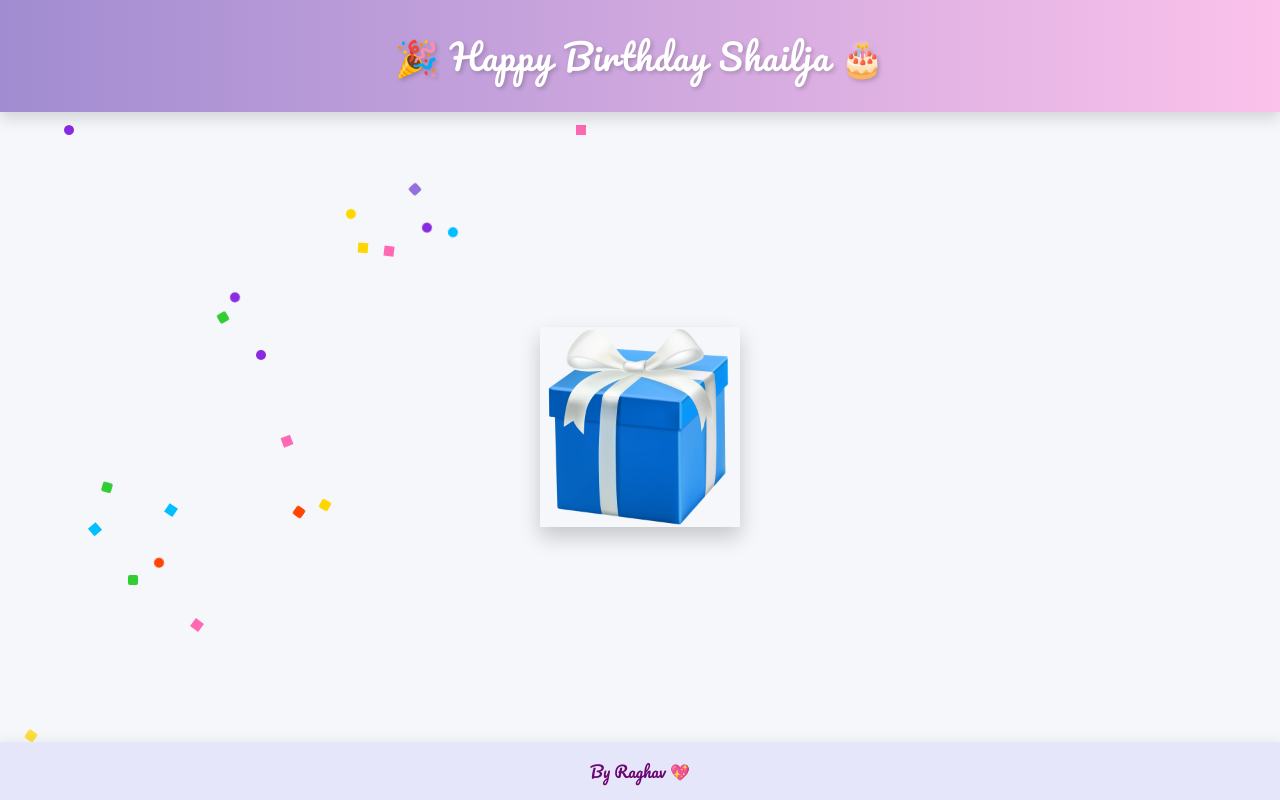
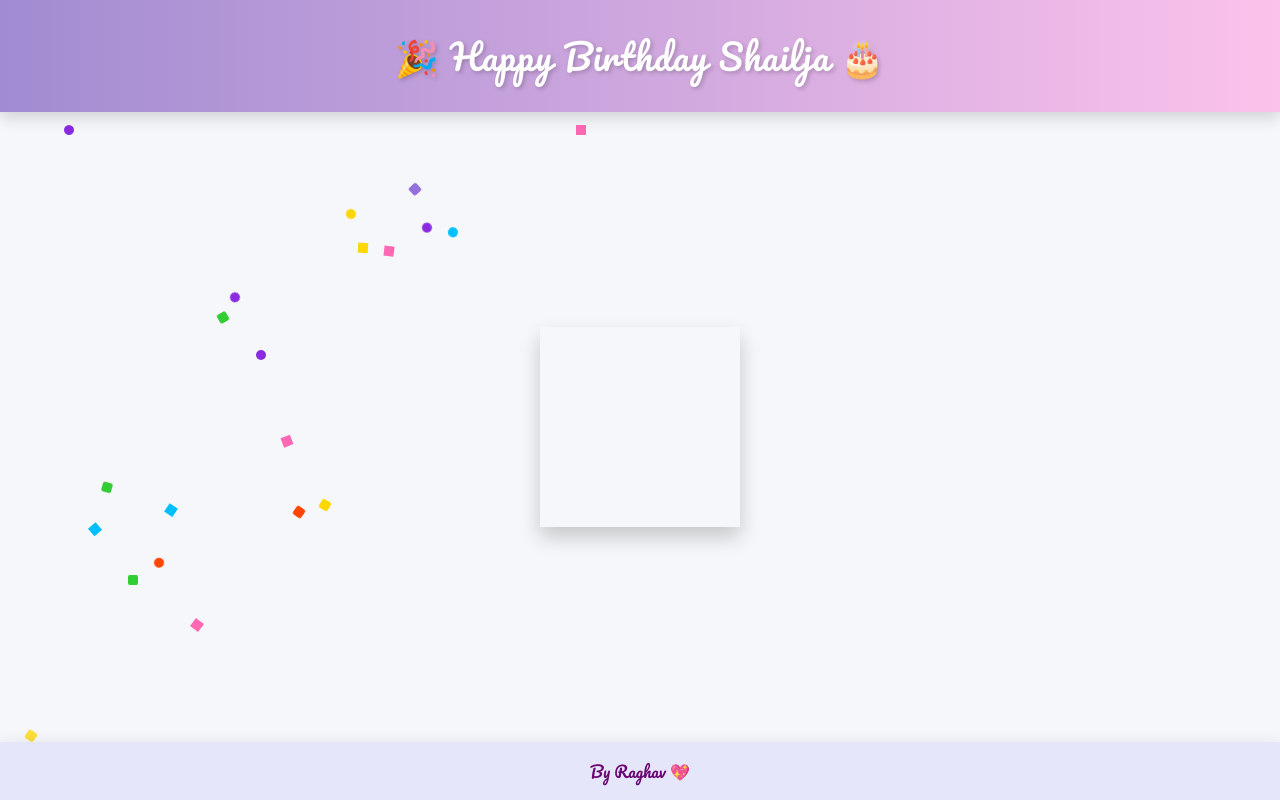
Before and after one commit to Shigaraki14/MemoryGame, a plain HTML site: page index.html in a window 1280 px wide. Drawn offline with nearby package versions, Linux system fonts and the light colour scheme.

Commit message:
Update index.html

```diff
--- a/index.html
+++ b/index.html
@@ -491,7 +491,8 @@
       background-repeat: no-repeat; /* Prevent repeating */
       background-position: center;
       cursor: pointer;
-      border: none;
+      border: none !important;
+      background: transparent !important;
       box-shadow: 0 10px 20px rgba(0, 0, 0, 0.2);
       transition: transform 0.5s ease-out, opacity 0.5s ease-out;
       display: flex; /* Use flex to center content if any */
```
